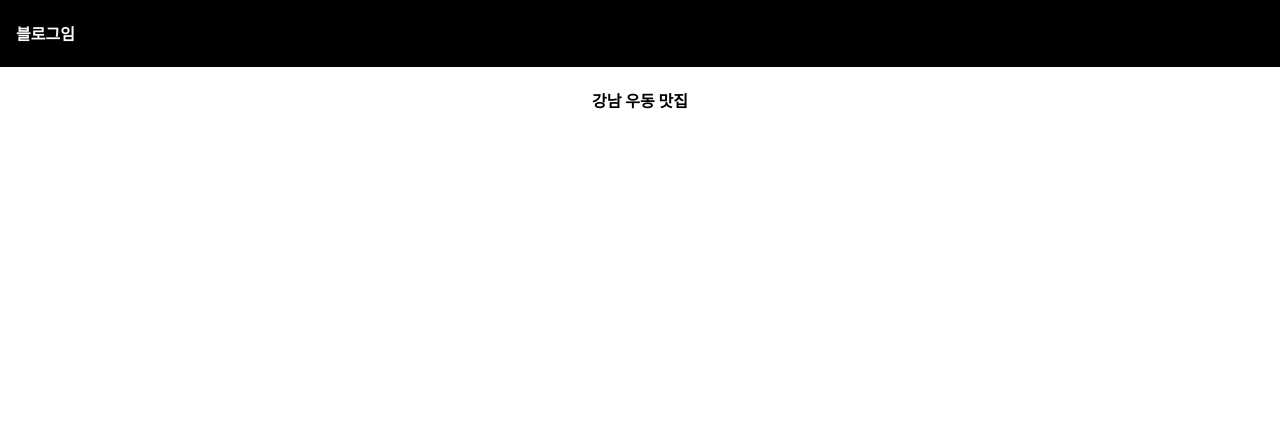
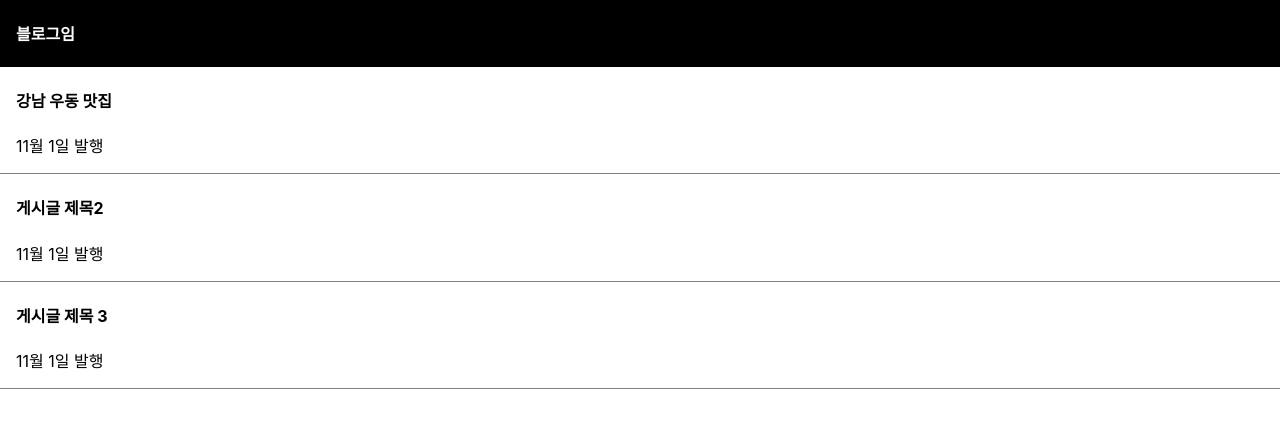
Before and after one commit to whgksqls9999/CodingApple_React, a React (Create React App) app: page / in a window 1280 px wide. Shown: the top 428 px of the page. Built offline with nearby package versions, Linux system fonts and the light colour scheme.

Commit message:
03-state

```diff
--- a/src/App.css
+++ b/src/App.css
@@ -37,9 +37,19 @@
   }
 }
 
+div {
+  box-sizing: border-box;
+}
+
 .black-nav{
   display: flex;
   background-color: black;
   color: white;
   padding-left: 1rem;
 }
+
+.list{
+  text-align: left;
+  padding-left: 1rem;
+  border-bottom: 1px solid gray;
+}
--- a/src/App.js
+++ b/src/App.js
@@ -1,16 +1,29 @@
 import logo from './logo.svg';
 import './App.css';
+import { useState } from 'react';
 
 function App() {
 
   let post = '강남 우동 맛집';
+  let [title, b] = useState(['강남 우동 맛집', '게시글 제목2', '게시글 제목 3']);
 
   return (
    <div className="App">
       <div className="black-nav">
         <h4>블로그임</h4>
       </div>
-      <h4>{ post }</h4>
+      <div className="list">
+        <h4>{ title[0] }</h4>
+        <p> 11월 1일 발행 </p>
+      </div>
+      <div className="list">
+        <h4>{ title[1] }</h4>
+        <p> 11월 1일 발행 </p>
+      </div>
+      <div className="list">
+        <h4>{ title[2] }</h4>
+        <p> 11월 1일 발행 </p>
+      </div>
    </div>
   );
 }
```
